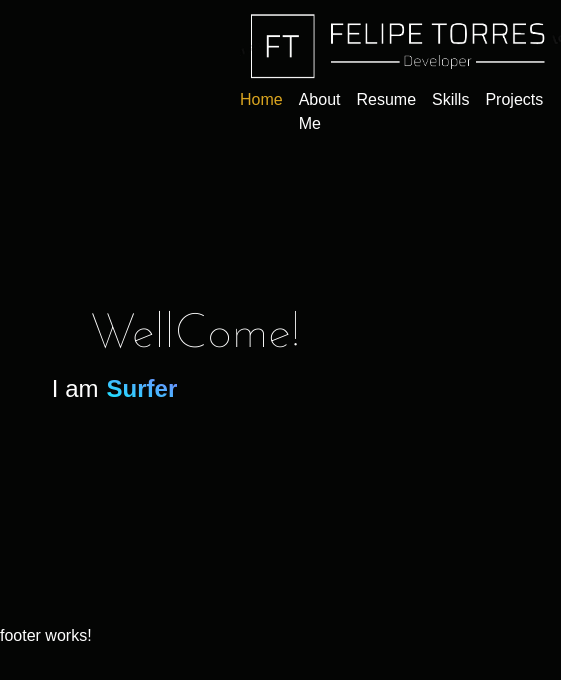
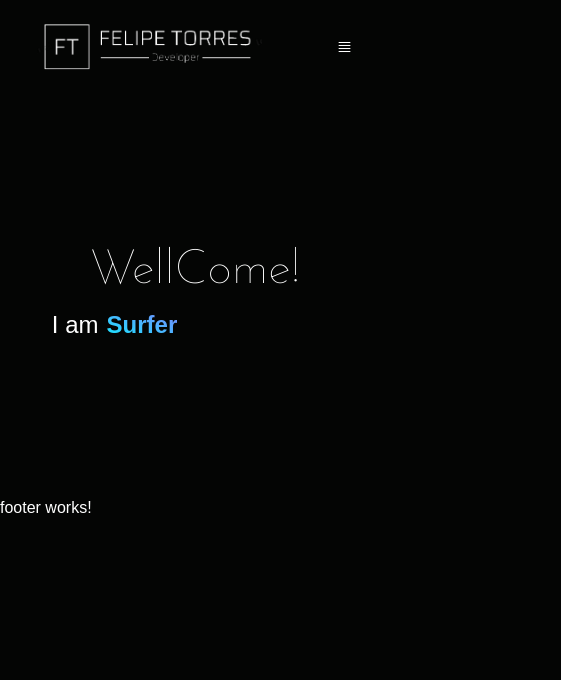
Before and after one commit to FelipeTC06/Felipe-s-portfolio, an Angular app: page / in a window 390 px wide. Shown: the top 680 px of the page, 561 px wide, since content can reach past the window. Built offline with nearby package versions, Linux system fonts and the light colour scheme.

Commit message:
css: fix responsive issus

```diff
--- a/src/app/components/headline/headline.component.scss
+++ b/src/app/components/headline/headline.component.scss
@@ -72,7 +72,7 @@
 }
 
 
-@media screen and (max-width: 586px) {
+@media screen and (max-width: 768px) {
     .headline {
 
 
@@ -95,9 +95,7 @@
                 .text-changer {
 
 
-                    .text {
-
-                    }
+                    .text {}
 
                 }
             }
@@ -105,9 +103,9 @@
     }
 }
 
-@media screen and (max-width: 420px) {
+@media screen and (max-width: 425px) {
     .headline {
-
+        height: 25rem;
 
         .headline-text {
 
@@ -128,9 +126,7 @@
                 .text-changer {
 
 
-                    .text {
-
-                    }
+                    .text {}
 
                 }
             }
--- a/src/app/components/navegation/navegation.component.html
+++ b/src/app/components/navegation/navegation.component.html
@@ -2,7 +2,10 @@
     <div class="logo">
         <img [src]="logoPath" alt="Minha Logo">
     </div>
-    <div class="nav-items">
+    <div class="open-mobile">
+        <i [ngClass]="iconClass" (click)="openMobile()"></i>
+    </div>
+    <div class="nav-items" [ngClass]="{ 'open': isNavItemsVisible }">
         <span class="item" *ngFor="let item of menuItems" [ngClass]="{ 'active': item.active }"
             (click)="setActiveItem(item)">
             {{ item.label }}
--- a/src/app/components/navegation/navegation.component.scss
+++ b/src/app/components/navegation/navegation.component.scss
@@ -3,12 +3,15 @@
     width: 100%;
     background-color: #040504;
     display: flex;
-    justify-content: space-between;
+    justify-content: space-around;
     align-items: center;
-    padding: 0.5rem 15rem;
+    padding: 0.5rem 0rem;
 
     .logo {
         height: 100%;
+        display: flex;
+        align-items: center;
+        justify-content: center;
 
         img {
             height: 100%;
@@ -34,4 +37,81 @@
             text-decoration-color: #daa520;
         }
     }
+
+    .open-mobile {
+        display: none;
+
+        i {
+            cursor: pointer;
+        }
+    }
 }
+
+
+@media screen and (max-width: 768px) {
+    .nav {
+
+
+        .logo {
+
+
+            img {
+                height: 70%;
+            }
+        }
+
+        .nav-items {
+            font-size: 0.8rem;
+
+
+            .active {}
+
+            .item {}
+
+            .item:hover {}
+        }
+
+        .open-mobile {
+
+
+            i {}
+        }
+    }
+}
+
+@media screen and (max-width: 491px) {
+    .nav {
+
+
+        .logo {
+
+
+            img {
+                height: 70%;
+            }
+        }
+
+        .open {
+            display: flex !important;
+        }
+
+        .nav-items {
+            display: none;
+
+
+            .active {}
+
+            .item {}
+
+            .item:hover {}
+        }
+
+        .open-mobile {
+            display: block;
+
+            i {
+                cursor: pointer;
+            }
+        }
+    }
+}
--- a/src/app/components/navegation/navegation.component.ts
+++ b/src/app/components/navegation/navegation.component.ts
@@ -12,6 +12,8 @@ import { DomSanitizer, SafeResourceUrl } from '@angular/platform-browser';
 export class NavegationComponent {
 
   public logoPath!: SafeResourceUrl;
+  public isNavItemsVisible!: boolean;
+  public iconClass: string = 'bi bi-justify';
 
 
   public menuItems = [
@@ -39,4 +41,9 @@ export class NavegationComponent {
     });
   }
 
+  public openMobile() {
+    this.isNavItemsVisible = !this.isNavItemsVisible;
+    this.iconClass = this.isNavItemsVisible ? 'bi bi-x-lg' : 'bi bi-justify'
+  }
+
 }
```
